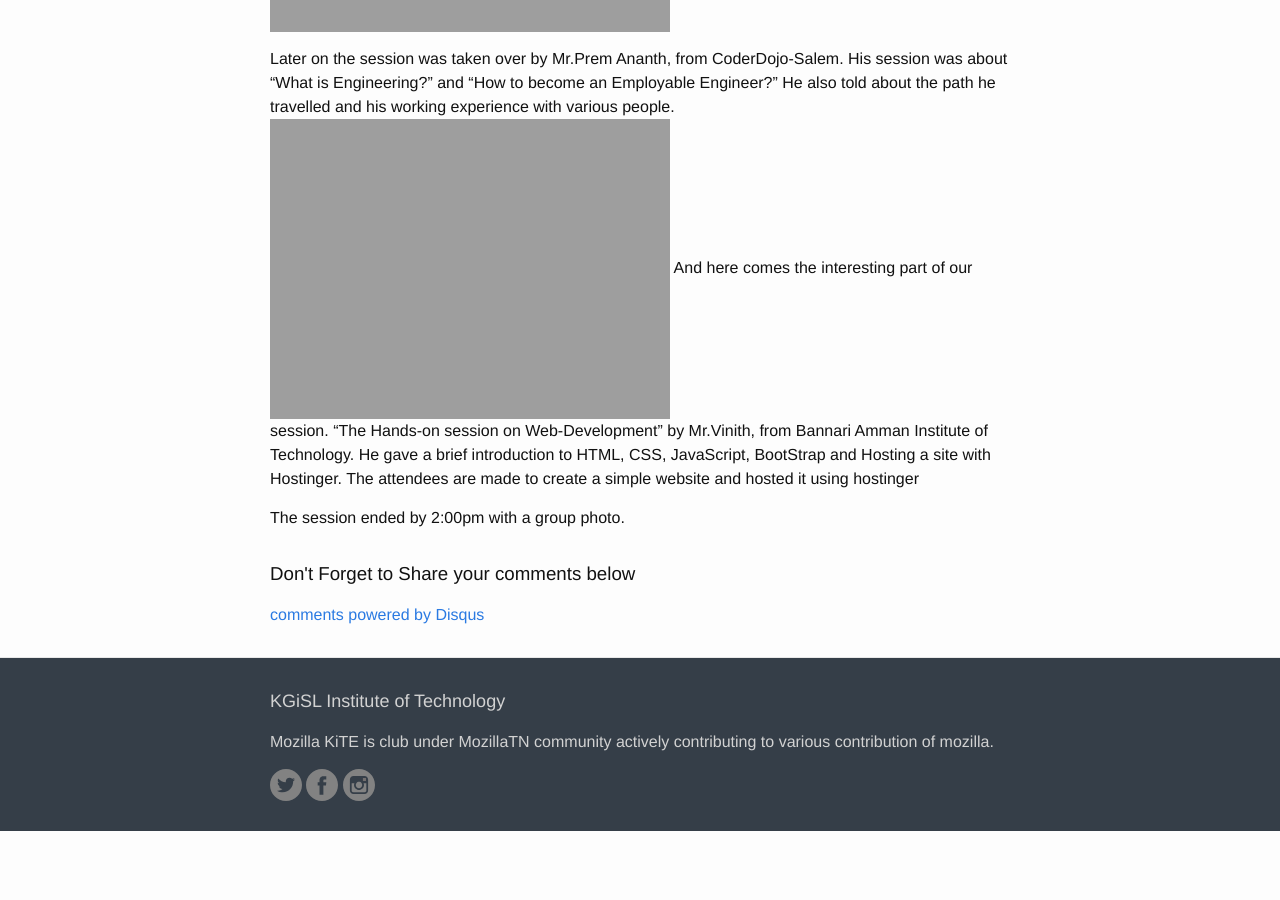
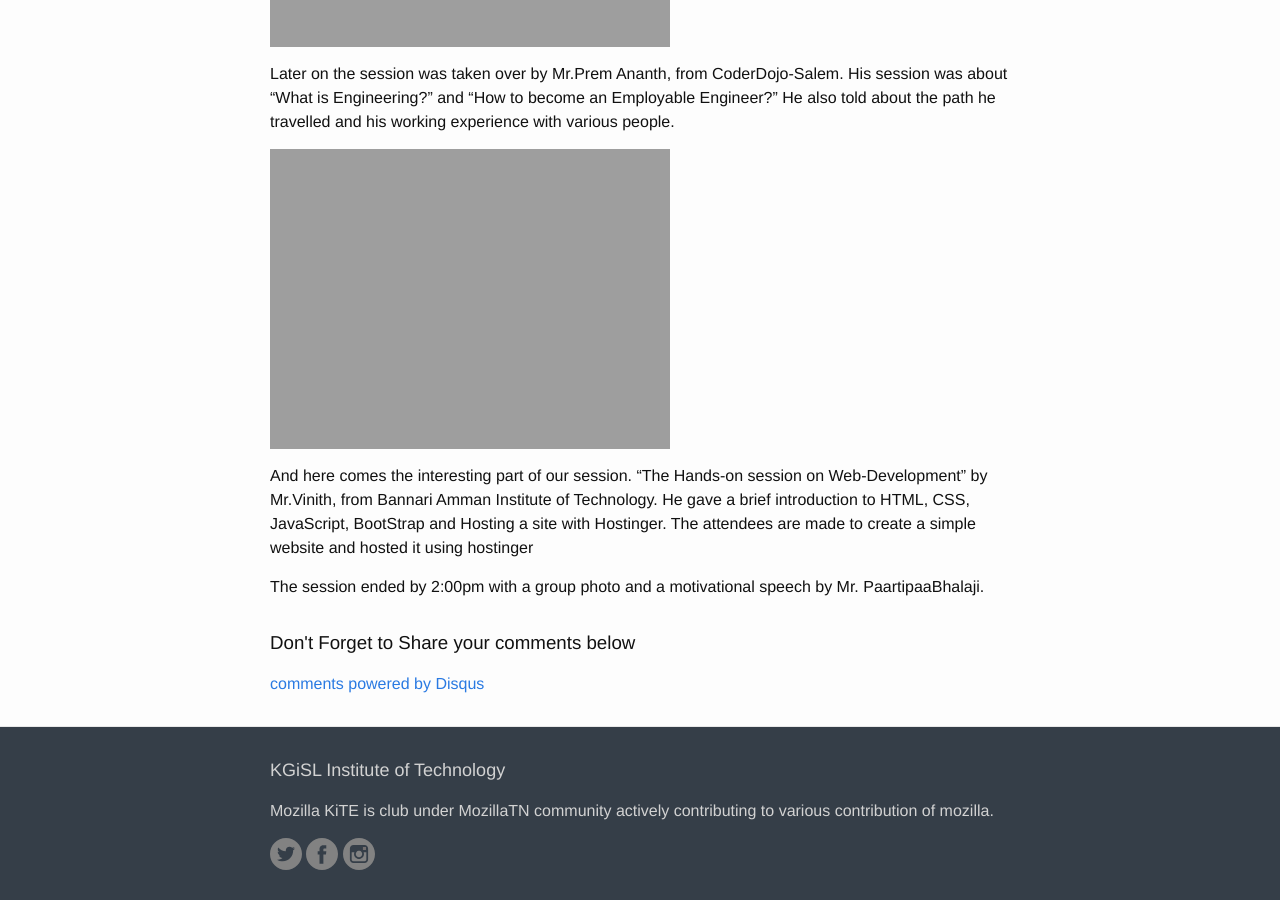
Before and after one commit to MozillaTN/KiTE, a Jekyll site: the page built from docs/_posts/2017-02-19-CoderDojo.md, in a window 1280 px wide and 900 px high, scrolled down 1301 px. Built offline with Jekyll 4.4.1, drawn with Linux system fonts in a browser that asks for light colours; comment, search, counter and statistics services are not loaded; before the commit the page ends 2132 px from its top, so only the background shows below that.

Commit message:
Added a few more

```diff
--- a/docs/_posts/2017-02-19-CoderDojo.md
+++ b/docs/_posts/2017-02-19-CoderDojo.md
@@ -18,10 +18,13 @@ The February session of CoderDojo Coimbatore held on 19th February 2017 at KGiSL
 ![CoderDojo]({{ site.url }}/assets/club-inaguration.png)
 
 The event started by 9:00 am, with the inspirational speech of Mr.Sudharsan. Mr. Sudharsan's speech was about "Focus IT". He told various things about What is Success? He said about various personalities like Marshall Goldsmith, The Number-one Leadership choach of Fortune-500 companies.
+
 ![CoderDojo]({{ site.url }}/assets/inagural.png)
 
 Later on the session was taken over by Mr.Prem Ananth, from CoderDojo-Salem. His session was about "What is Engineering?" and "How to become an Employable Engineer?" He also told about the path he travelled and his working experience with various people.
+
 ![CoderDojo]({{ site.url }}/assets/inagural.png)
+
 And here comes the interesting part of our session. "The Hands-on session on Web-Development" by Mr.Vinith, from Bannari Amman Institute of Technology. He gave a brief introduction to HTML, CSS, JavaScript, BootStrap and Hosting a site with Hostinger. The attendees are made to create a simple website and hosted it using hostinger
 
-The session ended by 2:00pm with a group photo.
+The session ended by 2:00pm with a group photo and a motivational speech by Mr. PaartipaaBhalaji.
```
